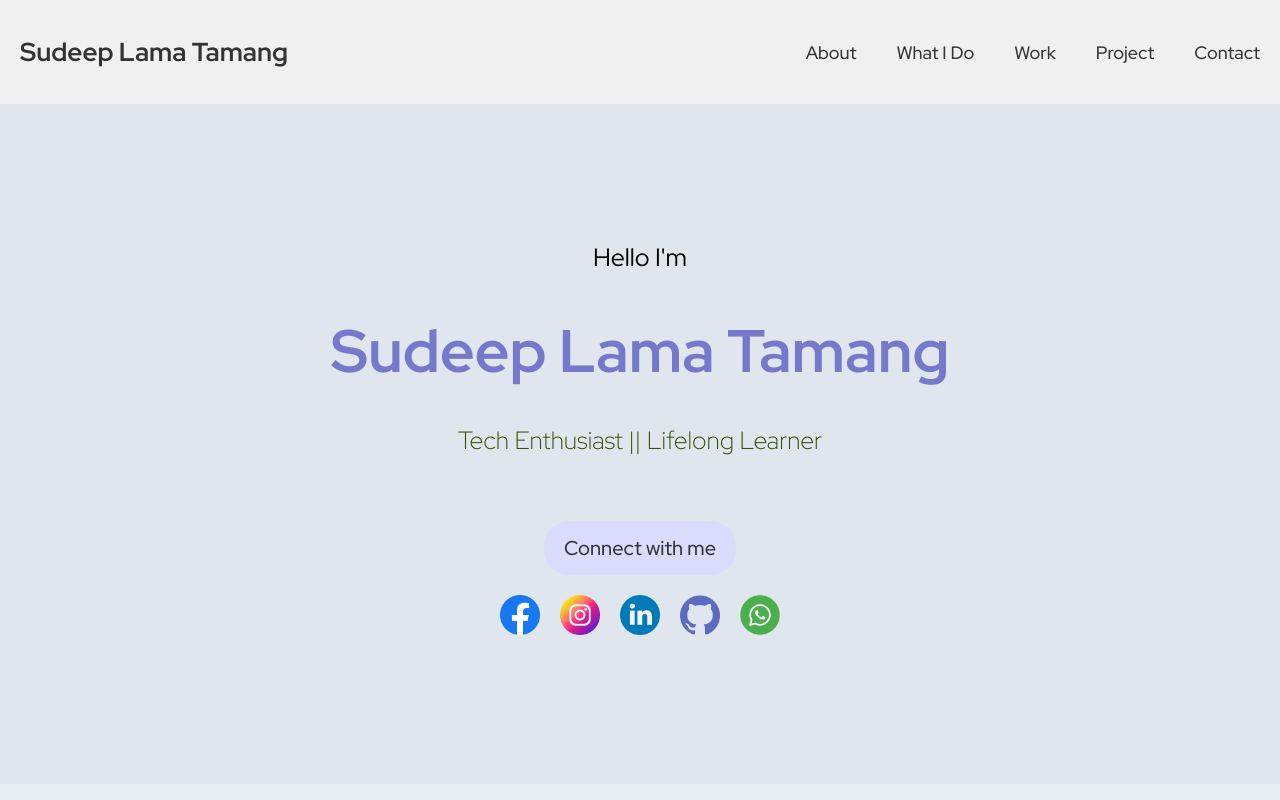
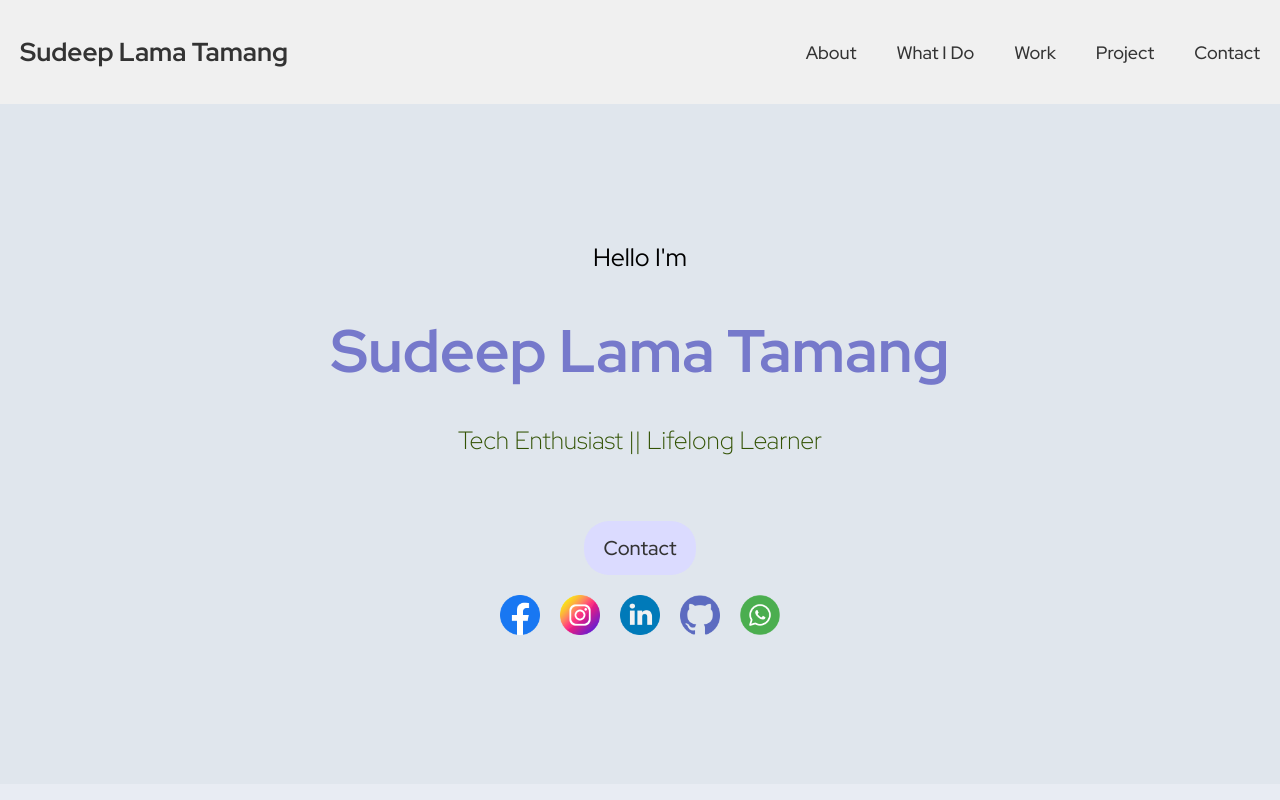
Before and after one commit to sudiplama12/My-Portfolio-Sudeep, a plain HTML site: page index.html in a window 1280 px wide. Shown: the top 800 px of the page. Drawn offline with Linux system fonts and the light colour scheme.

Commit message:
Update index.html

```diff
--- a/index.html
+++ b/index.html
@@ -33,7 +33,7 @@
                 <span style="color: black; font-size: 25px;">Hello I'm</span>
                 <p class="name">Sudeep Lama Tamang</p>
                 <p class="info"> Tech Enthusiast || Lifelong Learner</p><br>
-                <a href="#contact" class="connect-btn">Connect with me</a>
+                <a href="#contact" class="connect-btn">Contact</a>
                 <div id="social_media_link">
                     <a href="https://www.facebook.com/share/15Qm3MWdW1/"><img src="facebook.png" alt="Facebook"></a>
                     <a href="https://www.instagram.com/sudip.tamang0314?igsh=MWNsaTh5MXQ1Mmh6Nw=="><img src="instagram.png" alt="Instagram"></a>
```
